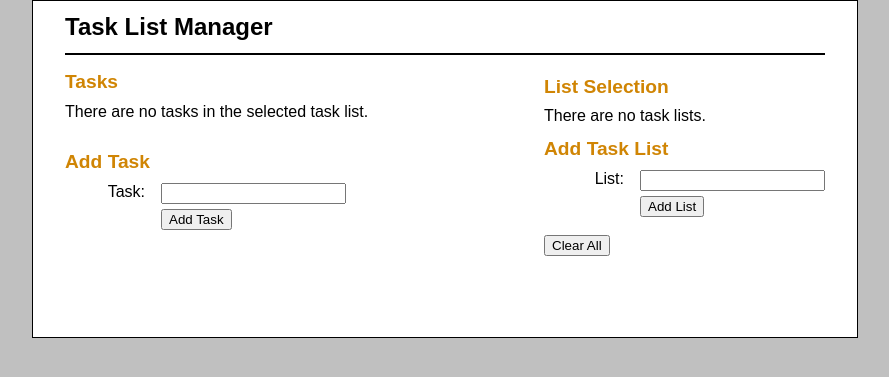
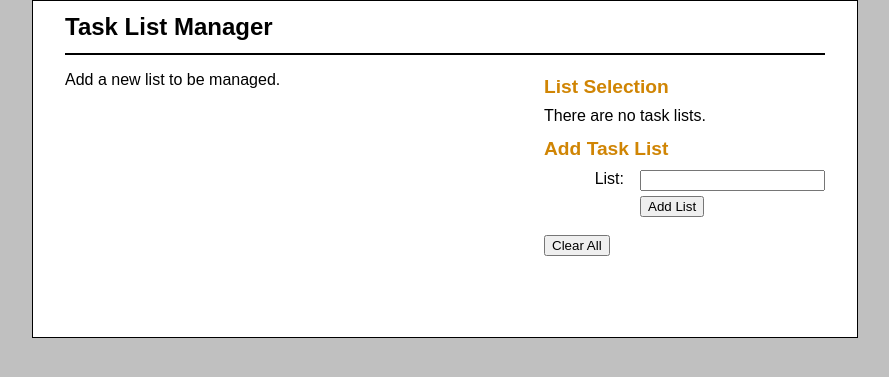
Before and after one commit to burtoja/cs6252_lab04, a PHP site: page /index.php in a window 1280 px wide. Shown: the top 377 px of the page, without its empty margins (195-1084 px from the left). Run offline with PHP 8.4, Linux system fonts and the light colour scheme.

Commit message:
Hide task list function if no list is yet created

```diff
--- a/index.php
+++ b/index.php
@@ -49,7 +49,7 @@ switch($action) {
     	if (empty($new_list)) {
     		$errors[] = 'The new list name cannot be empty.';
     	} else {
-    		$_SESSION['tasklistnames'][] = $new_task;
+    		$_SESSION['tasklistnames'][] = $new_list;
     	}
         break;
     case 'Select List':
--- a/task_list.php
+++ b/task_list.php
@@ -67,6 +67,7 @@
 
 
             <!-- part 5: the tasks of the selected list -->
+        	<?php if (count($task_list_names) != 0) : ?>
 	        	<h2>Tasks</h2>
 	            <?php if (count($task_list) == 0) : ?>
 	                <p>There are no tasks in the selected task list.</p>
@@ -88,6 +89,9 @@
 	                <input type="submit" name="action" value="Add Task">
 	            </form>
 	            <br>
+            <?php else: ?>
+            	<p>Add a new list to be managed.</p>
+            <?php endif; ?>
 
             <!-- part 7: the delete form for tasks -->
             <?php if (count($task_list) > 0) : ?>
```
Lines whose indentation alone changed are shown as unchanged.
